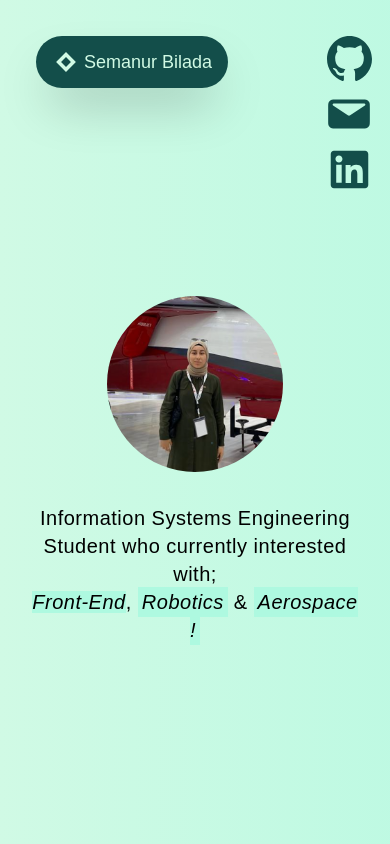
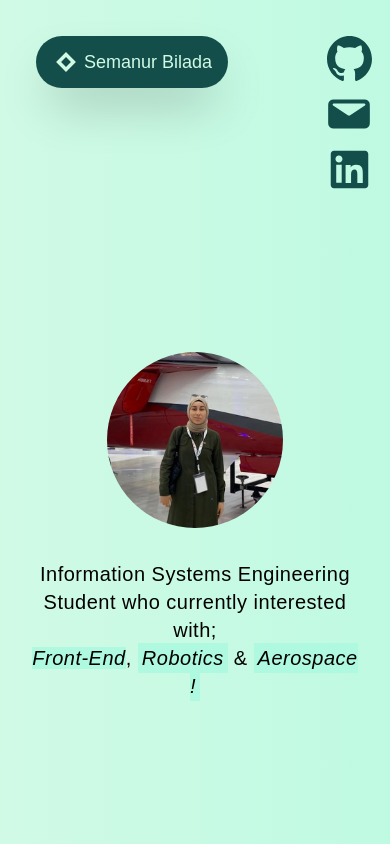
Before and after one commit to semanurbilada/portfolio-website, a React (Create React App) app: page / in a window 390 px wide. Shown: the top 844 px of the page. Built offline with nearby package versions, Linux system fonts and the light colour scheme.

Commit message:
global css config

```diff
--- a/src/css/index.css
+++ b/src/css/index.css
@@ -41,14 +41,14 @@
   }
 
   .page-default {
-    @apply container min-h-screen my-2 md:my-0;
+    @apply container min-h-screen mt-16 mb-6 md:my-0;
   }
 
   .about-title {
-    @apply text-sm md:text-lg font-semibold text-gray-900 text-start md:text-center;
+    @apply text-sm md:text-lg font-semibold text-gray-900 text-start;
   }
 
   .about-p {
-    @apply text-sm md:text-base text-start md:text-center font-normal text-gray-500 dark:text-gray-400;
+    @apply text-sm md:text-base text-start font-normal text-gray-500 dark:text-gray-400;
   }
 }
```
